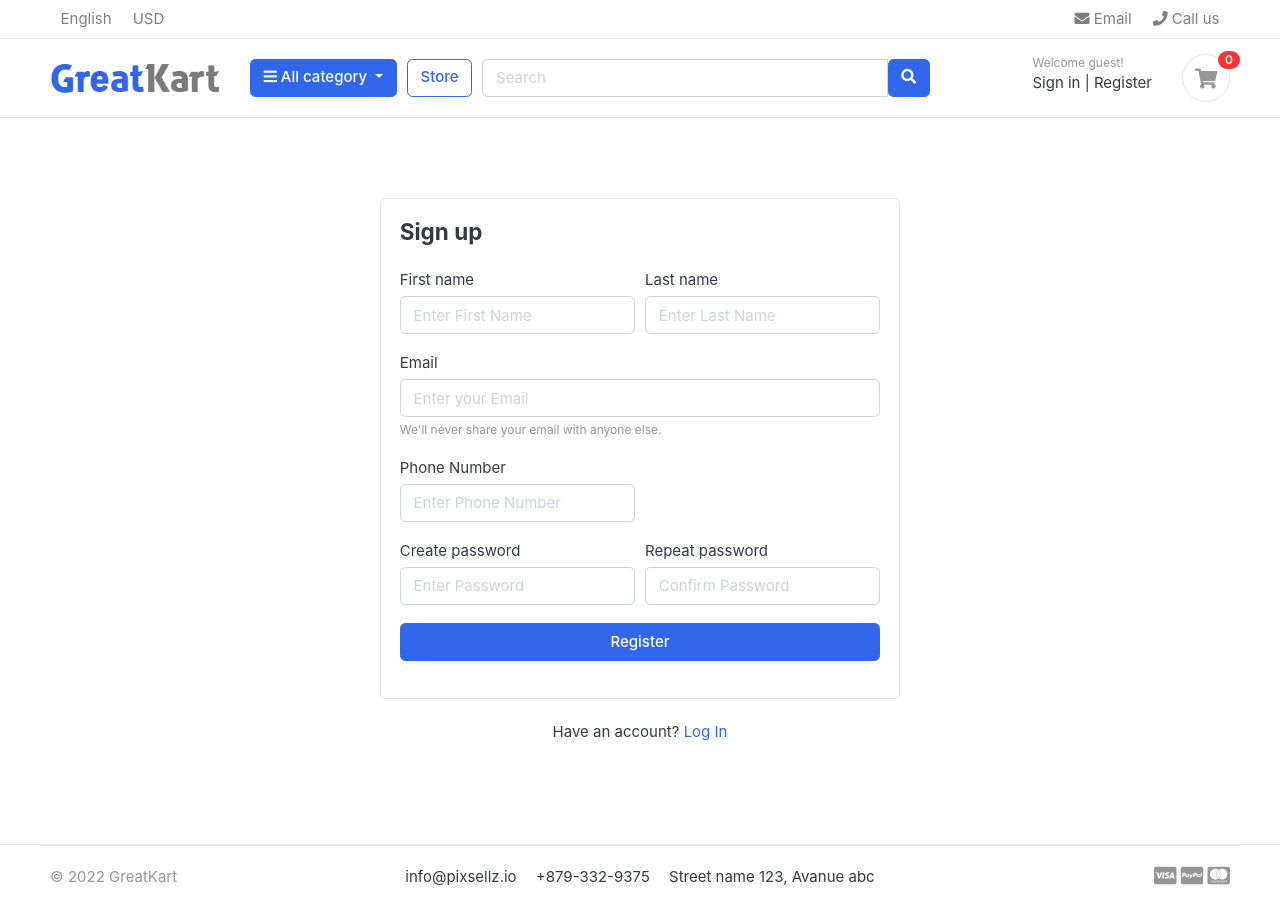
After one commit to Yash-KK/Ecommerce, a Django app: page /accounts/register/ in a window 1280 px wide. The commit adds this page. Run offline with Django 4.2, Linux system fonts and the light colour scheme; data comes from the database, SQL or seed files in the repository; both versions use the stored data as it was after the commit; data that the repository does not hold is empty; some libraries are stand-ins or nearby versions; some web fonts are replaced.

Commit message:
Registeration Functionality

```diff
--- /dev/null
+++ b/greatKart/accounts/forms.py
@@ -0,0 +1,37 @@
+from django import forms
+from .models import (
+    Account
+)
+
+class RegisterForm(forms.ModelForm):
+    password=forms.CharField(widget=forms.PasswordInput(attrs={
+        'class':'form-control'
+    }))
+    confirm_password=forms.CharField(widget=forms.PasswordInput(attrs={
+        'class': 'form-control'
+    }))
+
+    class Meta:
+        model = Account
+        fields = ['first_name', 'last_name', 'phone_number', 'email', 'password']
+
+    def __init__(self, *args, **kwargs):
+        super(RegisterForm, self).__init__(*args, **kwargs)
+        self.fields['first_name'].widget.attrs['placeholder'] = 'Enter First Name'
+        self.fields['last_name'].widget.attrs['placeholder'] = 'Enter Last Name'
+        self.fields['email'].widget.attrs['placeholder'] = 'Enter your Email'
+        self.fields['phone_number'].widget.attrs['placeholder'] = 'Enter Phone Number'
+        self.fields['password'].widget.attrs['placeholder'] = 'Enter Password'
+        self.fields['confirm_password'].widget.attrs['placeholder'] = 'Confirm Password'
+        for visible in self.visible_fields():
+            visible.field.widget.attrs['class'] = 'form-control'
+
+    def clean(self):
+        cleaned_data = super(RegisterForm, self).clean()
+        password = cleaned_data.get('password')
+        confirm_password = cleaned_data.get('confirm_password')
+
+        if password != confirm_password:
+            raise forms.ValidationError(
+                "Password do not Match!"
+            )
--- a/greatKart/accounts/models.py
+++ b/greatKart/accounts/models.py
@@ -3,7 +3,6 @@ from django.contrib.auth.models import AbstractBaseUser, BaseUserManager
 
 
 # Create your models here.
-
 class MyAccountManager(BaseUserManager):
     def create_user(self, first_name, last_name, username, email, password=None):
         if not email:
--- /dev/null
+++ b/greatKart/accounts/urls.py
@@ -0,0 +1,7 @@
+from django.urls import path
+
+from . import views
+urlpatterns = [
+    path("register/",views.register, name='register'),
+    path("login/",views.login,name='login')
+]
--- a/greatKart/accounts/views.py
+++ b/greatKart/accounts/views.py
@@ -1,3 +1,36 @@
 from django.shortcuts import render
 
-# Create your views here.
+from .models import (
+    Account
+)
+
+from .forms import (
+    RegisterForm
+)
+
+# Write your views here
+def register(request):
+    if request.method == 'POST':
+        form = RegisterForm(request.POST)
+        if form.is_valid():
+            first_name = form.cleaned_data['first_name']
+            last_name = form.cleaned_data['last_name']
+            email = form.cleaned_data['email']
+            phone_number = form.cleaned_data['phone_number']
+            password = form.cleaned_data['password']
+            username = email.split("@")[0]
+
+            user = Account.objects.create_user(first_name=first_name, last_name=last_name, email=email, username=username, password=password)
+            user.phone_number = phone_number
+            user.save()
+    else:
+        form = RegisterForm()
+
+    context = {
+        'form':form,
+    }
+    return render(request,'accounts/register.html',context)
+
+
+def login(request):
+    return render(request,'accounts/login.html')
--- a/greatKart/greatKart/urls.py
+++ b/greatKart/greatKart/urls.py
@@ -26,7 +26,8 @@ urlpatterns = [
 
     path("",views.home,name='home'),
     path("store/",include('Store.urls')),
-    path("cart/",include("Cart.urls"))
+    path("cart/",include("Cart.urls")),
+    path("accounts/",include("accounts.urls")),
 ]
 if settings.DEBUG:
     urlpatterns += static(settings.MEDIA_URL,
--- /dev/null
+++ b/greatKart/templates/accounts/login.html
@@ -0,0 +1,5 @@
+{% extends 'base.html' %}
+
+{% block 'content' %}
+
+{% endblock 'content' %}
--- /dev/null
+++ b/greatKart/templates/accounts/register.html
@@ -0,0 +1,68 @@
+{% extends 'base.html' %}
+
+{% block 'content' %}
+
+    <!-- ========================= SECTION CONTENT ========================= -->
+    <section class="section-content padding-y">
+
+        <!-- ============================ COMPONENT REGISTER   ================================= -->
+            <div class="card mx-auto" style="max-width:520px; margin-top:40px;">
+            <article class="card-body">
+                <header class="mb-4"><h4 class="card-title">Sign up</h4></header>
+                <form method='POST' action='{% url "register" %}' >
+                    {% csrf_token %}
+                        <div class="form-row">
+                            <div class="col form-group">
+                                <label>First name</label>
+                                {% comment %} <input type="text" class="form-control" placeholder=""> {% endcomment %}
+                                {{ form.first_name }}
+                            </div> <!-- form-group end.// -->
+                            <div class="col form-group">
+                                <label>Last name</label>
+                                {% comment %} <input type="text" class="form-control" placeholder=""> {% endcomment %}
+                                {{ form.last_name }}
+                            </div> <!-- form-group end.// -->
+                        </div> <!-- form-row end.// -->
+                        <div class="form-group">
+                            <label>Email</label>
+                            {% comment %} <input type="email" class="form-control" placeholder=""> {% endcomment %}
+                            {{ form.email }}
+                            <small class="form-text text-muted">We'll never share your email with anyone else.</small>
+                        </div> <!-- form-group end.// -->
+
+                        <div class="form-row">
+                            <div class="form-group col-md-6">
+                            <label>Phone Number</label>
+                            {% comment %} <input type="text" class="form-control"> {% endcomment %}
+                            {{ form.phone_number }}
+                            </div> <!-- form-group end.// -->
+                        </div> <!-- form-row.// -->
+                        <div class="form-row">
+                            <div class="form-group col-md-6">
+                                <label>Create password</label>
+                                {% comment %} <input class="form-control" type="password"> {% endcomment %}
+                                {{ form.password }}
+                            </div> <!-- form-group end.// -->
+                            <div class="form-group col-md-6">
+                                <label>Repeat password</label>
+                                {% comment %} <input class="form-control" type="password"> {% endcomment %}
+                                {{ form.confirm_password }}
+                            </div> <!-- form-group end.// -->
+                        </div>
+                        <div class="form-group">
+                            <button type="submit" class="btn btn-primary btn-block"> Register  </button>
+                        </div> <!-- form-group// -->
+                            {{ form.email.errors }}
+                            {{ form.non_field_errors }}
+                    </form>
+                </article><!-- card-body.// -->
+            </div> <!-- card .// -->
+            <p class="text-center mt-4">Have an account? <a href="">Log In</a></p>
+            <br><br>
+        <!-- ============================ COMPONENT REGISTER  END.// ================================= -->
+
+
+        </section>
+        <!-- ========================= SECTION CONTENT END// ========================= -->
+
+{% endblock 'content' %}
--- a/greatKart/templates/includes/footer.html
+++ b/greatKart/templates/includes/footer.html
@@ -4,7 +4,7 @@
 	<div class="container">
 		<section class="footer-bottom border-top row">
 			<div class="col-md-2">
-				<p class="text-muted"> &copy 2019 Company name </p>
+				<p class="text-muted"> &copy {% now 'Y' %} GreatKart </p>
 			</div>
 			<div class="col-md-8 text-md-center">
 				<span  class="px-2">info@pixsellz.io</span>
--- a/greatKart/templates/includes/navbar.html
+++ b/greatKart/templates/includes/navbar.html
@@ -67,8 +67,8 @@
                             <div class="widget-header">
                                 <small class="title text-muted">Welcome guest!</small>
                                 <div>
-                                    <a href="./signin.html">Sign in</a> <span class="dark-transp"> | </span>
-                                    <a href="./register.html"> Register</a>
+                                    <a href="{% url 'login' %}">Sign in</a> <span class="dark-transp"> | </span>
+                                    <a href="{% url 'register' %}"> Register</a>
                                 </div>
                             </div>
                             <a href="{% url 'cart' %}" class="widget-header pl-3 ml-3">
```
Also changed, not shown: greatKart/Cart/views.py (line endings or trailing spaces), greatKart/Store/views.py (line endings or trailing spaces), greatKart/db.sqlite3.
